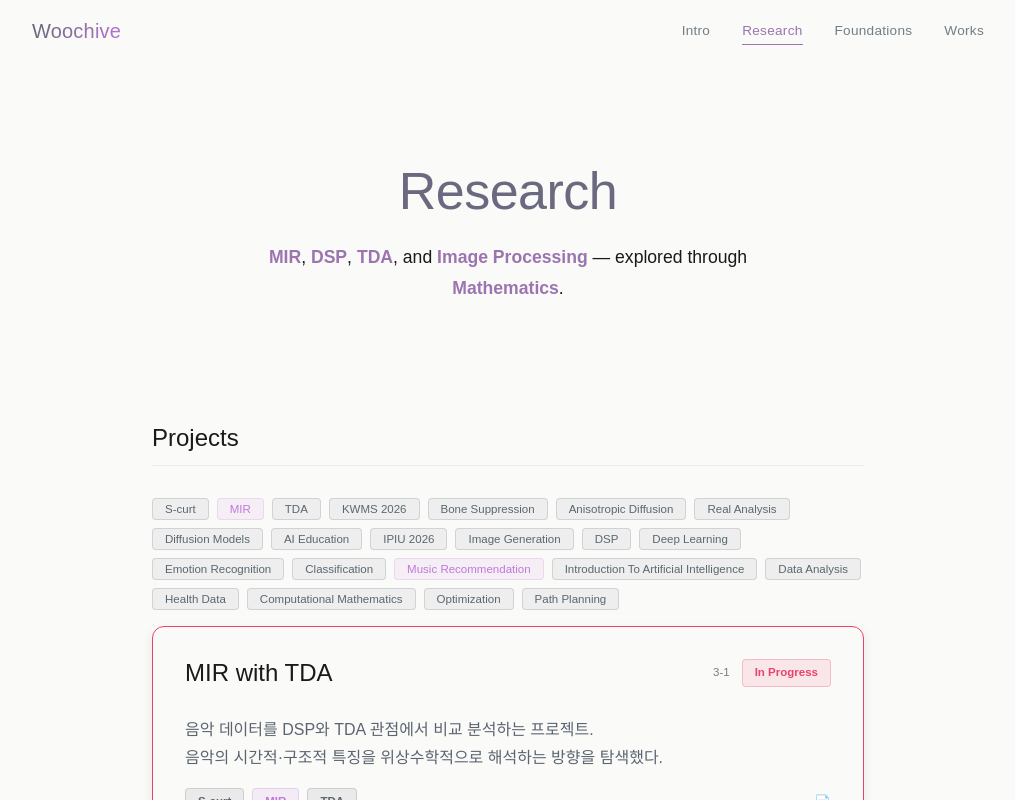
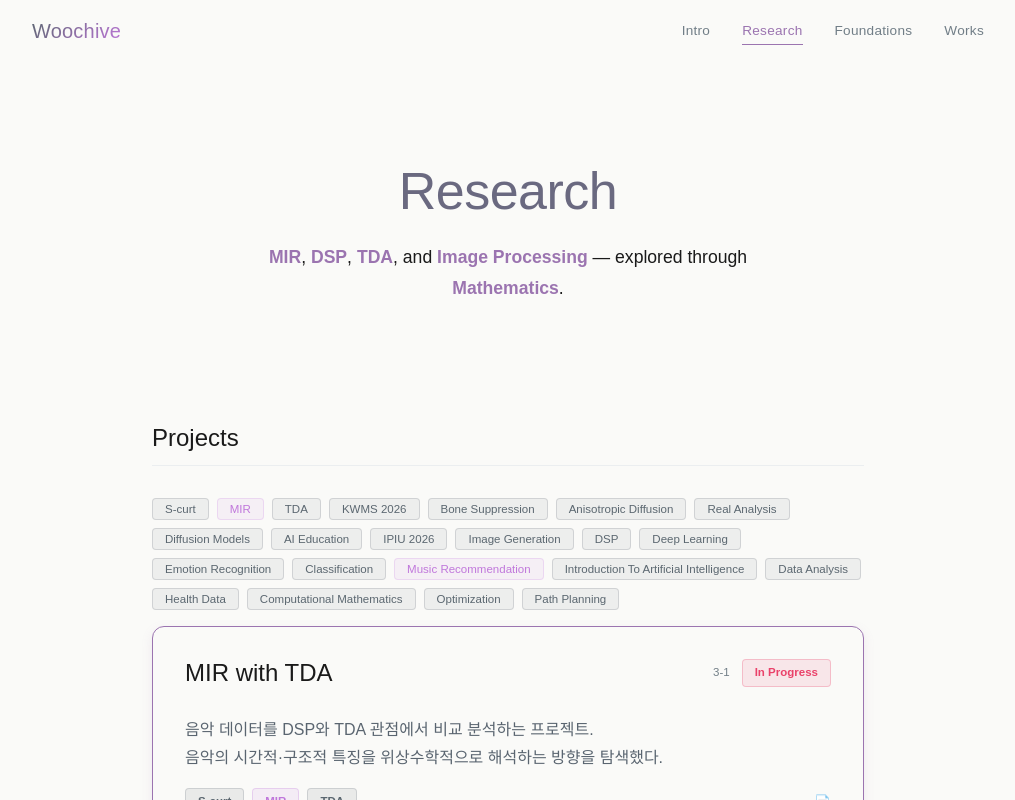
Before and after one commit to sonluos/woochive, a React (Vite) app: page /research in a window 1280 px wide. In both pictures the pointer is over the element 640 px from the left and 737 px from the top of the page. Shown: the top 800 px of the page, without its empty margins (132-1147 px from the left). Built offline with nearby package versions, Linux system fonts and the light colour scheme.

Commit message:
fix: Research card hover was overridden by accent, now #9B74B0

```diff
--- a/src/pages/Research.css
+++ b/src/pages/Research.css
@@ -165,8 +165,8 @@
   transition: box-shadow var(--ease), border-color var(--ease);
 }
 .research-card:hover {
-  border-color: var(--accent);
-  box-shadow: var(--shadow-md);
+  border-color: #9B74B0;
+  box-shadow: 0 4px 12px rgba(155, 116, 176, 0.12);
 }
 
 .research-card__meta {
```
